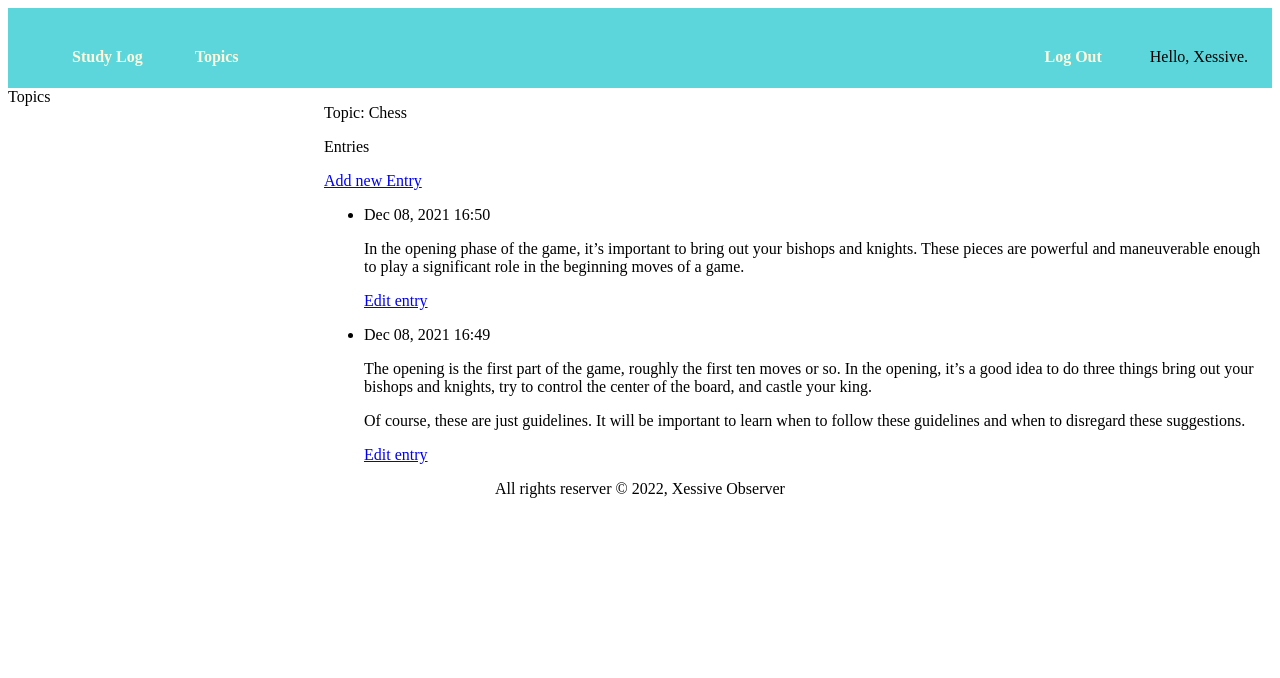
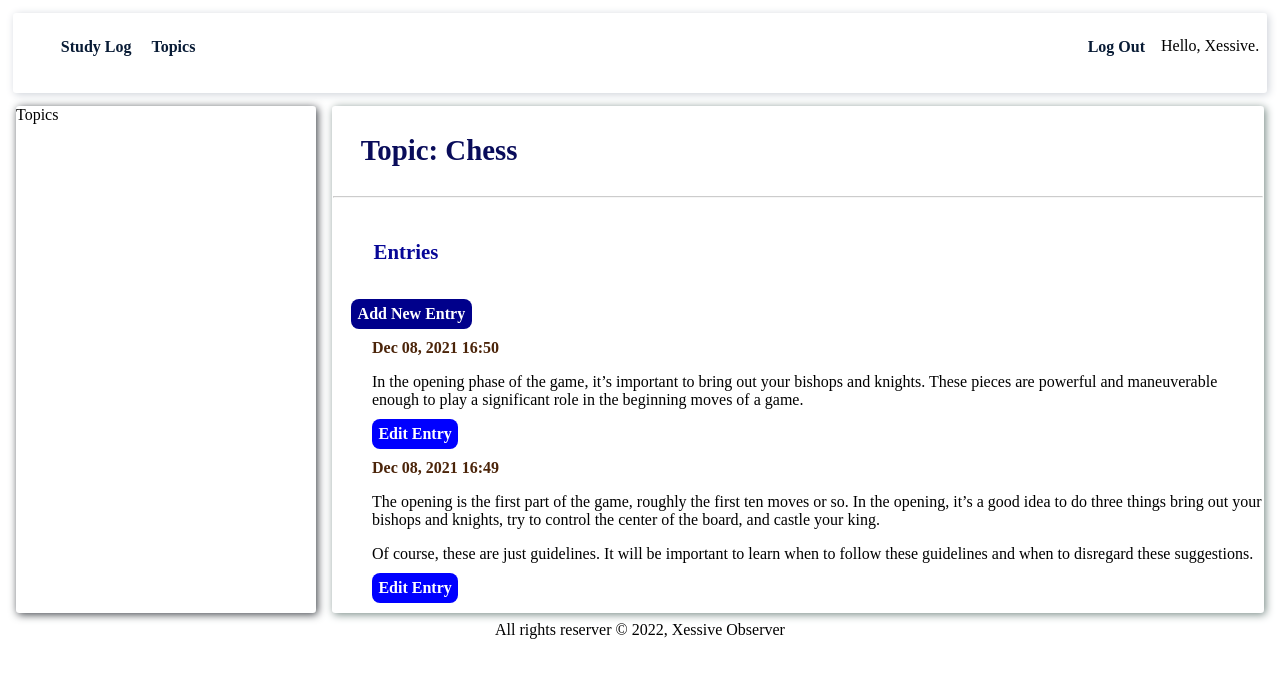
Before and after one commit to XessiveObserver/StudyLog, a Django app: page /topic/1/ in a window 1280 px wide. Shown: the top 678 px of the page. Run offline with Django 3.2, Linux system fonts and the light colour scheme; a user stored in the database is signed in; data comes from the database, SQL or seed files in the repository; both versions use the stored data as it was after the commit.

Commit message:
styling.

```diff
--- a/StudyLogs/static/css/base.css
+++ b/StudyLogs/static/css/base.css
@@ -1,12 +1,14 @@
 nav{
-    background-color: rgb(92, 214, 218);
+    box-shadow: 0.1em 0.1em 0.5em rgb(205, 209, 216);
     height: 10vh;
     vertical-align: middle;
     max-width: 100%;
     border: none;
+    border-radius: 0.2em;
+    margin:0.3em;
 }
 .nav-link{
-    margin: 1.5em;
+    margin: 0.5em;
     list-style: none;
     display: inline-block;
     text-transform: capitalize;
@@ -14,11 +16,12 @@ nav{
 
 .nav-link a{
     text-decoration: none;
-    color:cornsilk;
+    color:rgb(8, 27, 53);
     font-weight: bolder;
+    vertical-align: middle;
 }
 .nav-link a:hover{
-    color: rgb(87, 46, 201);
+    color: rgb(31, 129, 72);
 }
 
 nav-link a:visited{
@@ -38,10 +41,16 @@ nav-link a:visited{
 
 .aside{
     grid-area: sidebar;
+    box-shadow: 0.1em 0.1em 0.5em rgb(60, 64, 70);
+    border-radius: 0.2em;
+    margin:0.5em;
 }
 
 .article{
     grid-area: content;
+    box-shadow: 0.1em 0.1em 0.5em rgb(118, 136, 132);
+    border-radius: 0.2em;
+    margin:0.5em;
 }
 
 .footer {
--- a/StudyLogs/static/css/index.css
+++ b/StudyLogs/static/css/index.css
@@ -1,3 +1,4 @@
 .intro-msg{
     color: darkcyan;
+    margin: 2em;
 }
--- /dev/null
+++ b/StudyLogs/static/css/topic.css
@@ -0,0 +1,54 @@
+.topic{
+    margin: 1em;
+    font-weight: bolder;
+    font-size: 1.8em;
+    color: rgb(9, 12, 90);
+}
+
+.horizontal-topic{
+    width: 58em;
+    opacity: 0.5;
+}
+
+.entries {
+    margin: 2em;
+    font-weight: bold;
+    color: rgb(7, 7, 151);
+    font-size: 1.3em;
+}
+
+.add-new-entry a {
+    text-decoration: none;
+    font-weight: bold;
+    padding: 0.4em;
+    margin: 1.2em;
+    background-color: darkblue;
+    color: white;
+    text-transform: capitalize;
+    border-radius: 0.5em;
+}
+
+.entry-list li{
+    list-style: none;
+}
+
+.date {
+    font-weight:600;
+    color: rgb(75, 36, 9);
+}
+
+.entry-content {
+    margin-right: 2em;
+    color: red;
+}
+
+.edit-entry-link a {
+    background-color: blue;
+    color: white;
+    text-transform: capitalize;
+    border-radius: 0.5em;
+    text-decoration: none;
+    font-weight: bold;
+    padding: 0.4em;
+
+}
--- a/StudyLogs/templates/StudyLogs/base.html
+++ b/StudyLogs/templates/StudyLogs/base.html
@@ -13,6 +13,8 @@
     {% block css %}
         <link rel="stylesheet" href="{% static 'css/base.css' %}">
         <link rel="stylesheet" href="{% static 'css/index.css' %}">
+        <link rel="stylesheet" href="{% static 'css/topics.css' %}">
+        <link rel="stylesheet" href="{% static 'css/topic.css' %}">
     {% endblock css %}
 </head>
 <body>
--- a/StudyLogs/templates/StudyLogs/topic.html
+++ b/StudyLogs/templates/StudyLogs/topic.html
@@ -2,22 +2,23 @@
 
 {% block content %}
 
-    <p>Topic: {{ topic }}</p>
+    <p class="topic">Topic: {{ topic }}</p>
+    <hr class="horizontal-topic">
 
-    <p>Entries</p>
-    <p>
+    <p class="entries">Entries</p>
+    <p class="add-new-entry">
         <a href="{% url 'StudyLogs:new_entry' topic.id %}">Add new Entry</a>
     </p>
-    <ul>
+    <ul class="entry-list">
         {% for entry in entries %}
             <li>
-                <p>
+                <p class="date">
                     {{ entry.date_added|date:'M d, Y H:i' }}
                 </p>
-                <p>
+                <p class="entry-content">
                     {{ entry.text|linebreaks }}
                 </p>
-                <p>
+                <p class="edit-entry-link">
                     <a href="{% url 'StudyLogs:edit_entry' entry.id %}">Edit entry</a>
                 </p>
             </li>
```
Also changed, not shown: StudyLogs/static/css/topics.css (added, +39 -0 lines), StudyLogs/templates/StudyLogs/topics.html (+5 -3 lines), db.sqlite3.
